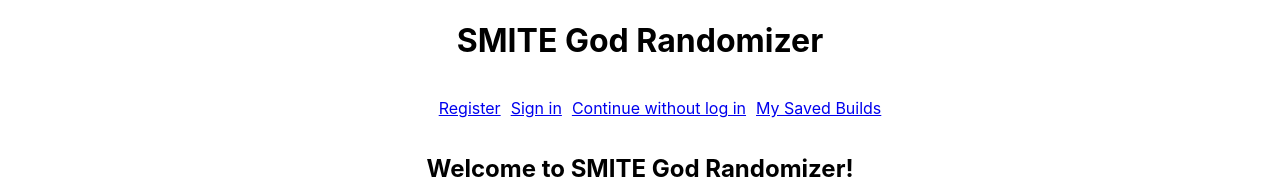
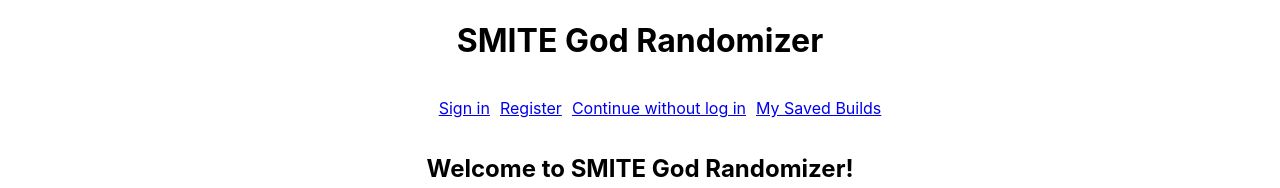
Before and after one commit to lbox87/smite-randomizer-client, a React (Create React App) app: page / in a window 1280 px wide. Shown: the top 188 px of the page. Built offline with nearby package versions, Linux system fonts and the light colour scheme.

Commit message:
link shift

```diff
--- a/src/components/top-nav.js
+++ b/src/components/top-nav.js
@@ -8,6 +8,16 @@
         <nav>
             <div class='links-top-wrapper'>
             <ul class="ul-top">
+            <li>
+                    {/* <a href=""
+                        className=""
+                        aria-label="Sign in"
+                    //   onClick={() => props.onSignIn()}
+                    >
+                        Sign in
+                    </a> */}
+                    <Link to="/" class='link'>Sign in</Link>
+                </li>
                 <li>
                     {/* <a href=""
                         className=""
@@ -17,16 +27,6 @@
                         Register
                     </a> */}
                     <Link to="/registration" class='link'>Register</Link>
-                </li>
-                <li>
-                    {/* <a href=""
-                        className=""
-                        aria-label="Sign in"
-                    //   onClick={() => props.onSignIn()}
-                    >
-                        Sign in
-                    </a> */}
-                    <Link to="/" class='link'>Sign in</Link>
                 </li>
                 <li>
                     {/* <a href=""
```
